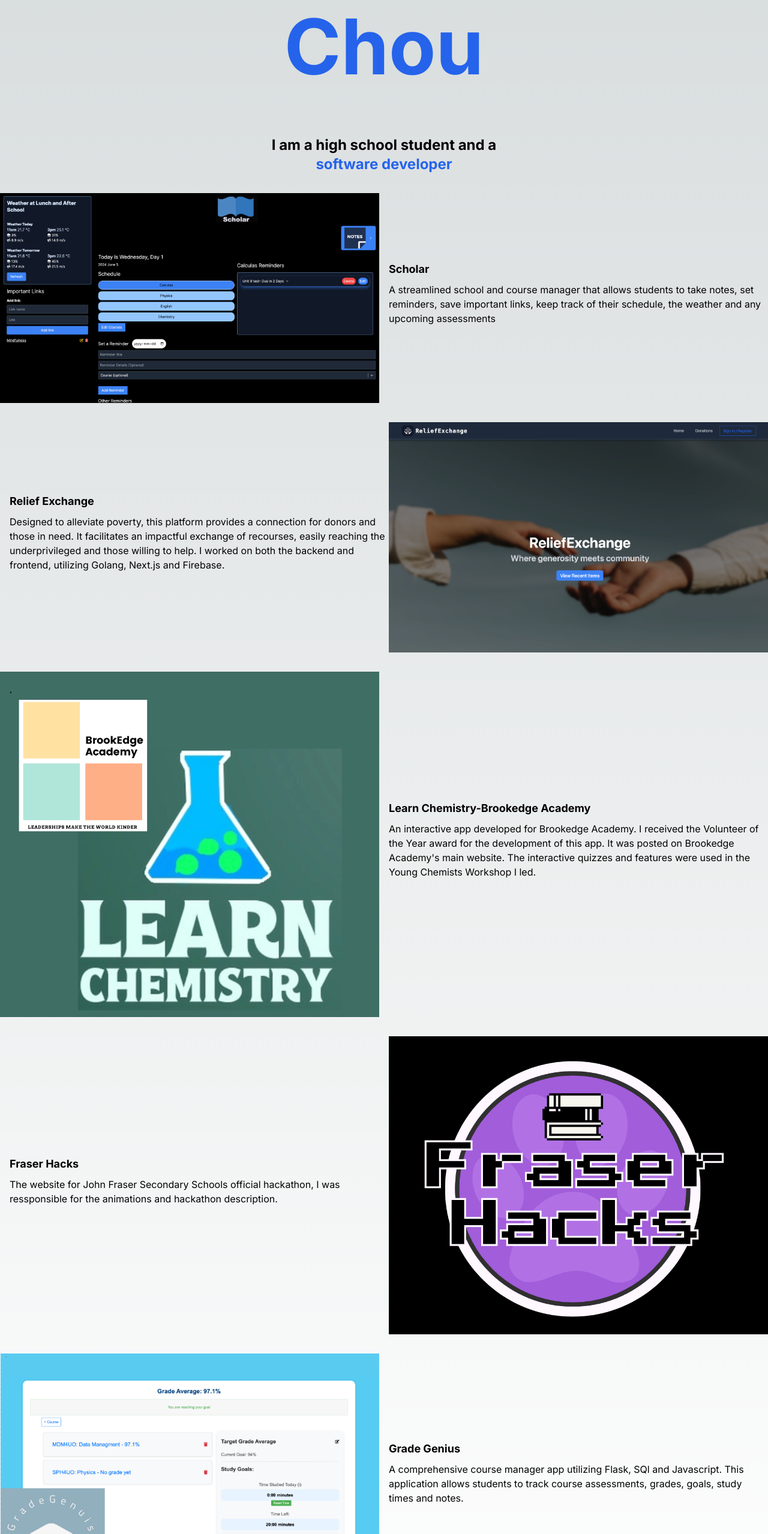
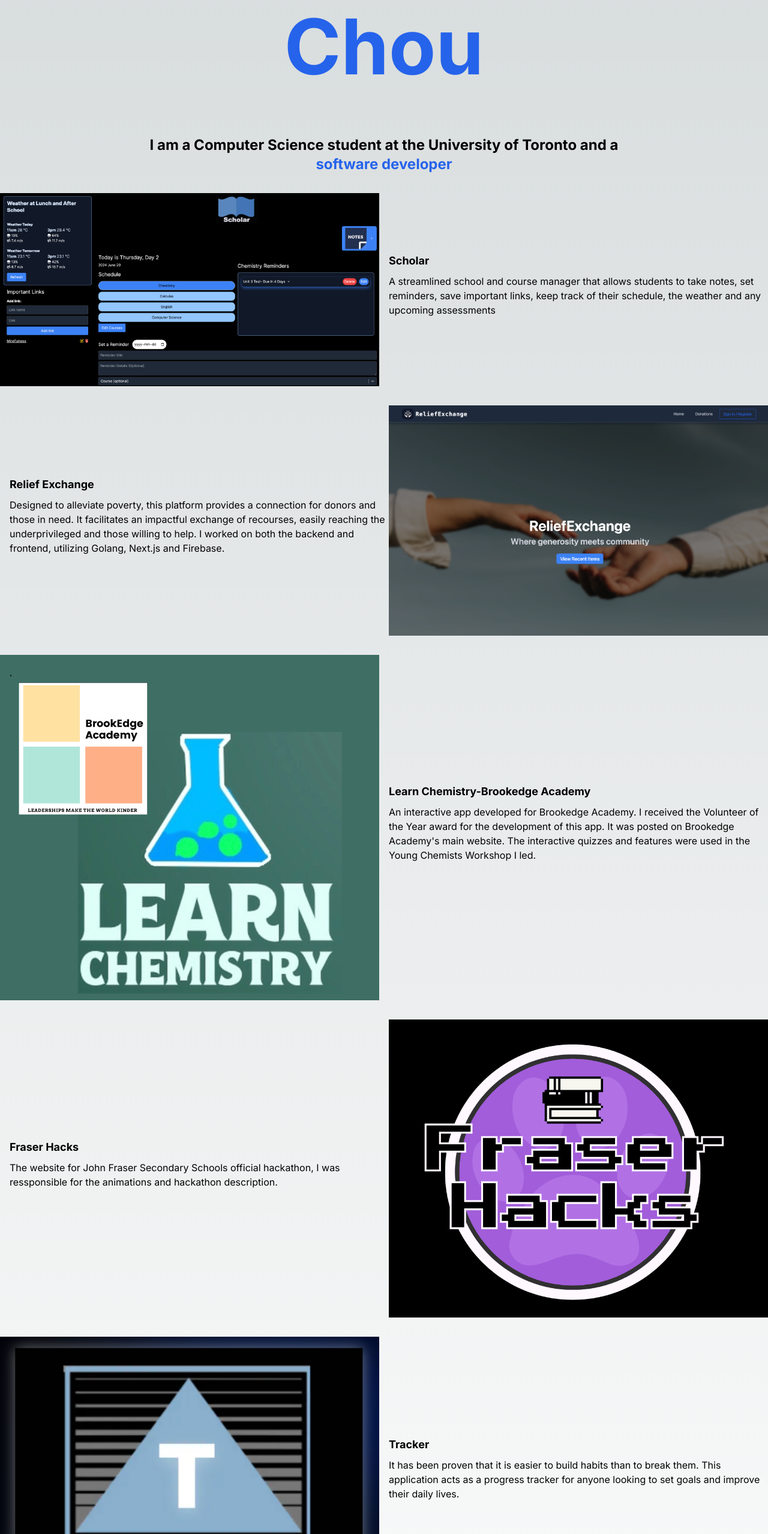
Before and after one commit to JoshuaChou10/portfolio, a Next.js app: page / in a window 1280 px wide. Shown: the part 242-2800 px from the top of the page at 60% size. Built offline with nearby package versions, Linux system fonts and the light colour scheme.

Commit message:
Changed logo for Tracker app

```diff
--- a/app/page.tsx
+++ b/app/page.tsx
@@ -17,7 +17,7 @@ const Home = () => {
     { title: 'Relief Exchange', description: 'Designed to alleviate poverty, this platform provides a connection for donors and those in need. It facilitates an impactful exchange of recourses, easily reaching the underprivileged and those willing to help. I worked on both the backend and frontend, utilizing Golang, Next.js and Firebase. ', imageUrl: '/relief-ex.png' ,link:"https://reliefexchange.aritrosaha.ca/"},
     { title: 'Learn Chemistry-Brookedge Academy', description: "An interactive app developed for Brookedge Academy. I received the Volunteer of the Year award for the development of this app. It was posted on Brookedge Academy's main website. The interactive quizzes and features were used in the Young Chemists Workshop I led. ", imageUrl: '/chem.png' ,link:'https://b1358921-2679-4540-ad80-6ce226ec2015-00-2pblzev010xm4.riker.replit.dev/'},
     { title: 'Fraser Hacks', description: "The website for John Fraser Secondary Schools official hackathon, I was ressponsible for the animations and hackathon description.", imageUrl: '/hacks.png' ,link:'https://www.fraserhacks.ca/'},
-
+    { title: 'Tracker', description: 'It has been proven that it is easier to build habits than to break them. This application acts as a progress tracker for anyone looking to set goals and improve their daily lives. ', imageUrl: '/tracker.png' ,link:'https://tracker-six-orpin.vercel.app/'},
     { title: 'Grade Genius', description: 'A comprehensive course manager app utilizing Flask, SQl and Javascript. This application allows students to track course assessments, grades, goals, study times and notes. ', imageUrl: '/grade-genius.png' ,link:'https://gradegenius.joshuachou.com'},
 
   ];
@@ -59,7 +59,7 @@ const Home = () => {
 </div>
       <br /><br /><br />
       <div className={`mt-3 text-2xl ${animate ? styles.startSlideLeft : ''}`}>
-        <p className="font-bold">I am a high school student and a<br />
+        <p className="font-bold">I am a Computer Science student at the University of Toronto and a<br />
           <span className="text-blue-600">software developer</span>
         </p>
       </div>
--- a/pages/about.tsx
+++ b/pages/about.tsx
@@ -30,8 +30,8 @@ const About = () => {
           <h1 className="text-4xl font-bold">Hi,  I&apos;m Joshua.</h1>
           <p className="mt-2 text-lg">
             {/* Add your description here */}
-           I&apos;m a high school student and a software developer in Ontario. <br></br>As a programmer I have always enjoyed watching the logic flow into code.
-           I aim to create programs that will benefit others, whether that&apos;s by creating educational applications, or developing tools that simplify life and improve efficiency.
+           I&apos;m a computer science student at the University of Toronto and a software developer. <br></br>As a programmer I have always enjoyed watching the logic flow into code.
+           I aim to create programs that will benefit others, whether that&apos;s by creating educational applications, or developing tools that simplify everyday life and improve efficiency.
           </p>
         </div>
       </main>
```
Also changed, not shown: public/scholar.png, public/tracker.png (added).
